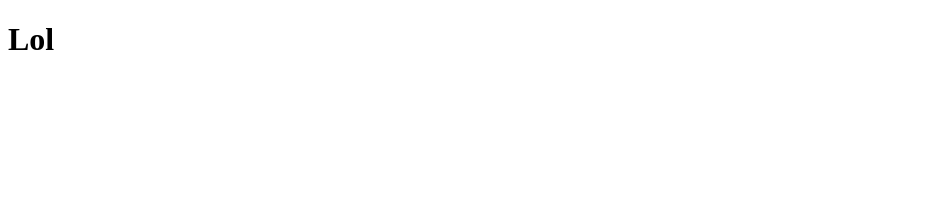
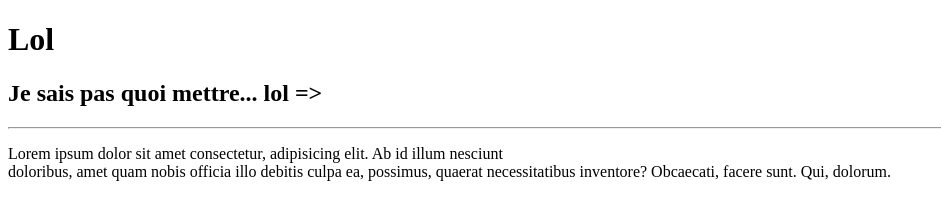
Before and after one commit to TristanDeschamp/hub, a plain HTML site: page index.html in a window 1280 px wide. Shown: the whole page, without its empty margins (0-941 px from the left). Drawn offline with Linux system fonts and the light colour scheme.

Commit message:
Modif du HTML

```diff
--- a/index.html
+++ b/index.html
@@ -7,5 +7,12 @@
 </head>
 <body>
     <h1>Lol</h1>
+    <h2>Je sais pas quoi mettre... lol =></h2>
+    <hr>
+    <p>
+        Lorem ipsum dolor sit amet consectetur, adipisicing elit. Ab id illum nesciunt<br>
+        doloribus, amet quam nobis officia illo debitis culpa ea, possimus, quaerat necessitatibus inventore? Obcaecati, facere sunt. Qui, dolorum.
+    </p>
+
 </body>
 </html>
```
